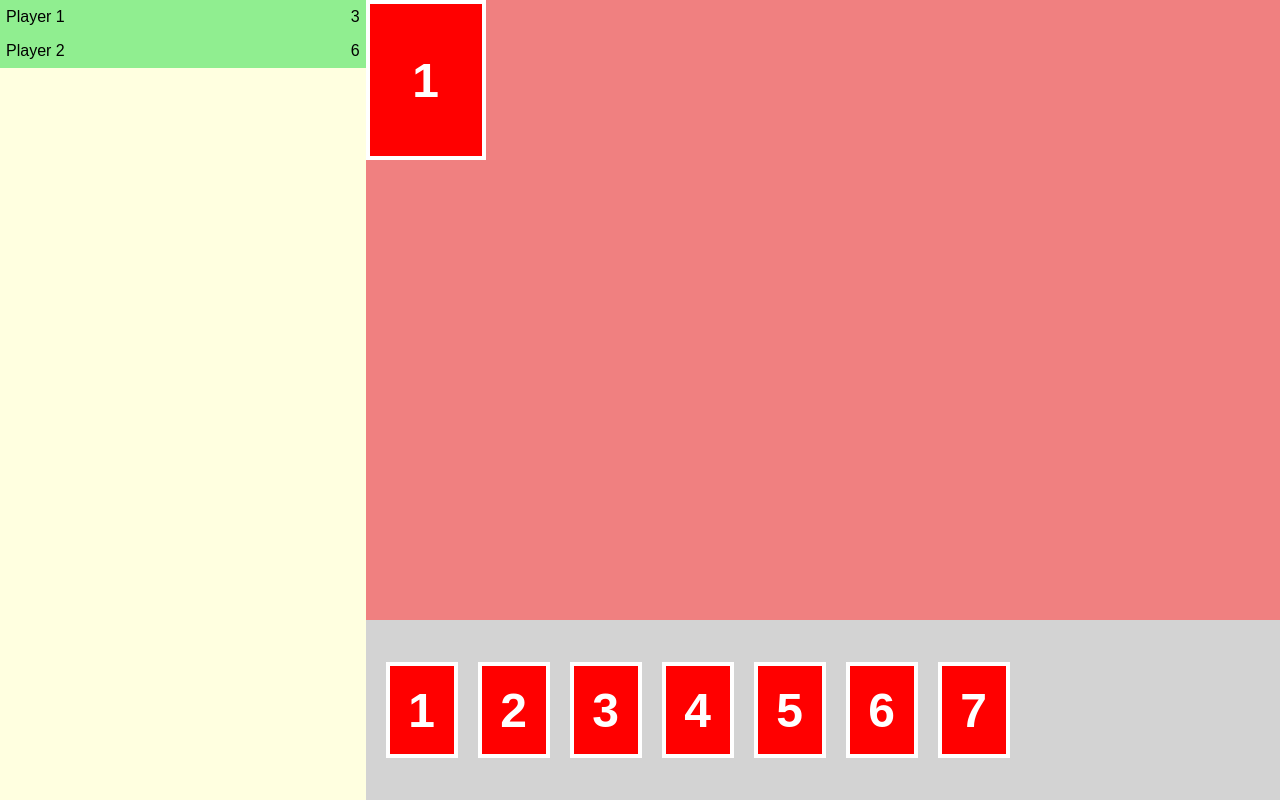
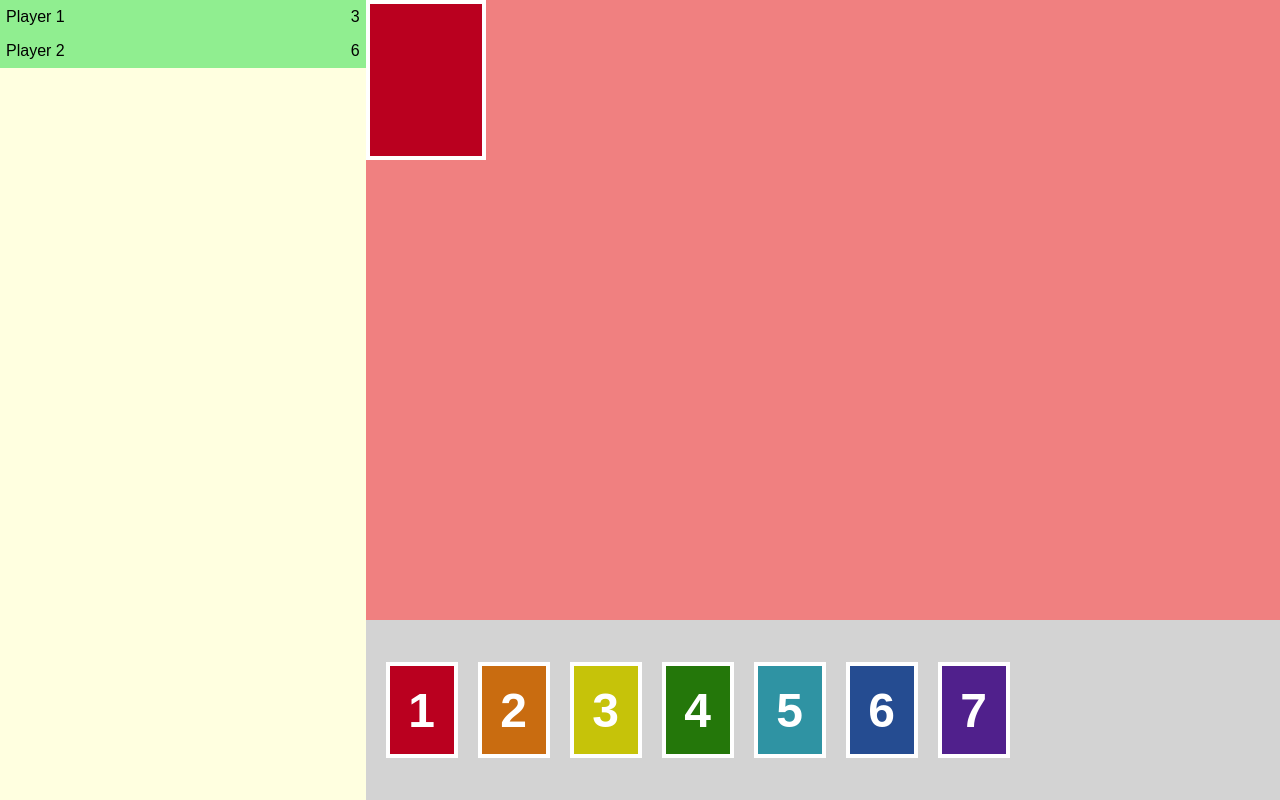
Before and after one commit to JonathanShifman/red7-code, an Angular app in the folder client/: page / in a window 1280 px wide. Built offline with nearby package versions, Linux system fonts and the light colour scheme.

Commit message:
Added different colors

```diff
--- a/client/src/app/components/app/app.component.ts
+++ b/client/src/app/components/app/app.component.ts
@@ -7,7 +7,7 @@ import {Card} from "../../classes/card";
   styleUrls: ['./app.component.css']
 })
 export class AppComponent implements OnInit{
-  card = new Card(1, 1);
+  card = new Card(0, 1);
 
   handCards: Card[] = [];
 
--- a/client/src/app/components/card/card.component.html
+++ b/client/src/app/components/card/card.component.html
@@ -1,3 +1,5 @@
 <div id="card-wrapper" [ngStyle]="{'background-color': getColor()}">
-  {{ card.value }}
+  <span *ngIf="card.value > 0">
+    {{ card.value }}
+  </span>
 </div>
--- a/client/src/app/components/card/card.component.ts
+++ b/client/src/app/components/card/card.component.ts
@@ -17,13 +17,13 @@ export class CardComponent implements OnInit {
 
   getColor() : string {
     switch (this.card.color) {
-      case 1: return 'red';
-      case 2: return 'red';
-      case 3: return 'red';
-      case 4: return 'red';
-      case 5: return 'red';
-      case 6: return 'red';
-      case 7: return 'red';
+      case 1: return '#ba001f';
+      case 2: return '#c96c10';
+      case 3: return '#c6c309';
+      case 4: return '#24770a';
+      case 5: return '#2f93a3';
+      case 6: return '#254c91';
+      case 7: return '#50208c';
     }
   }
 
```
